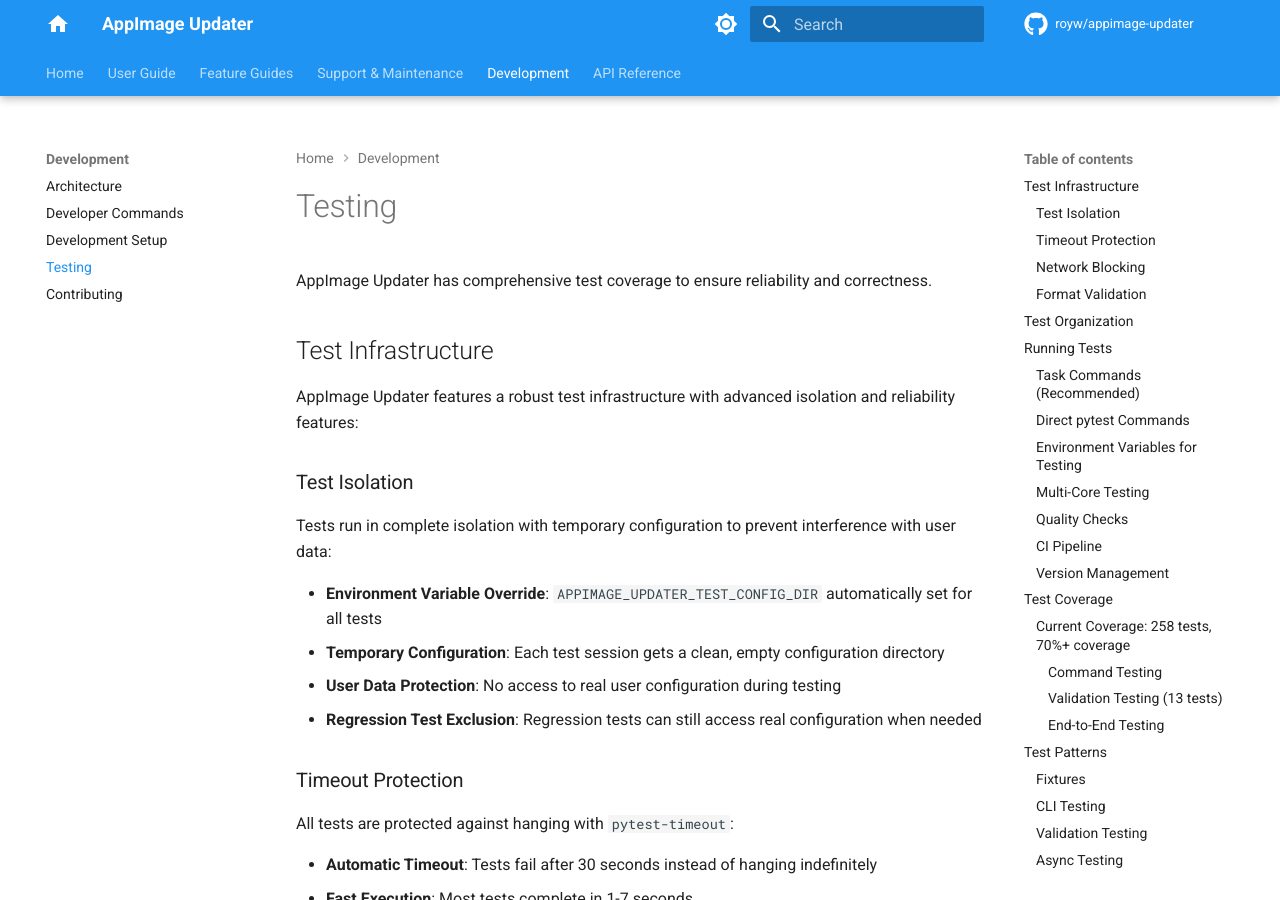
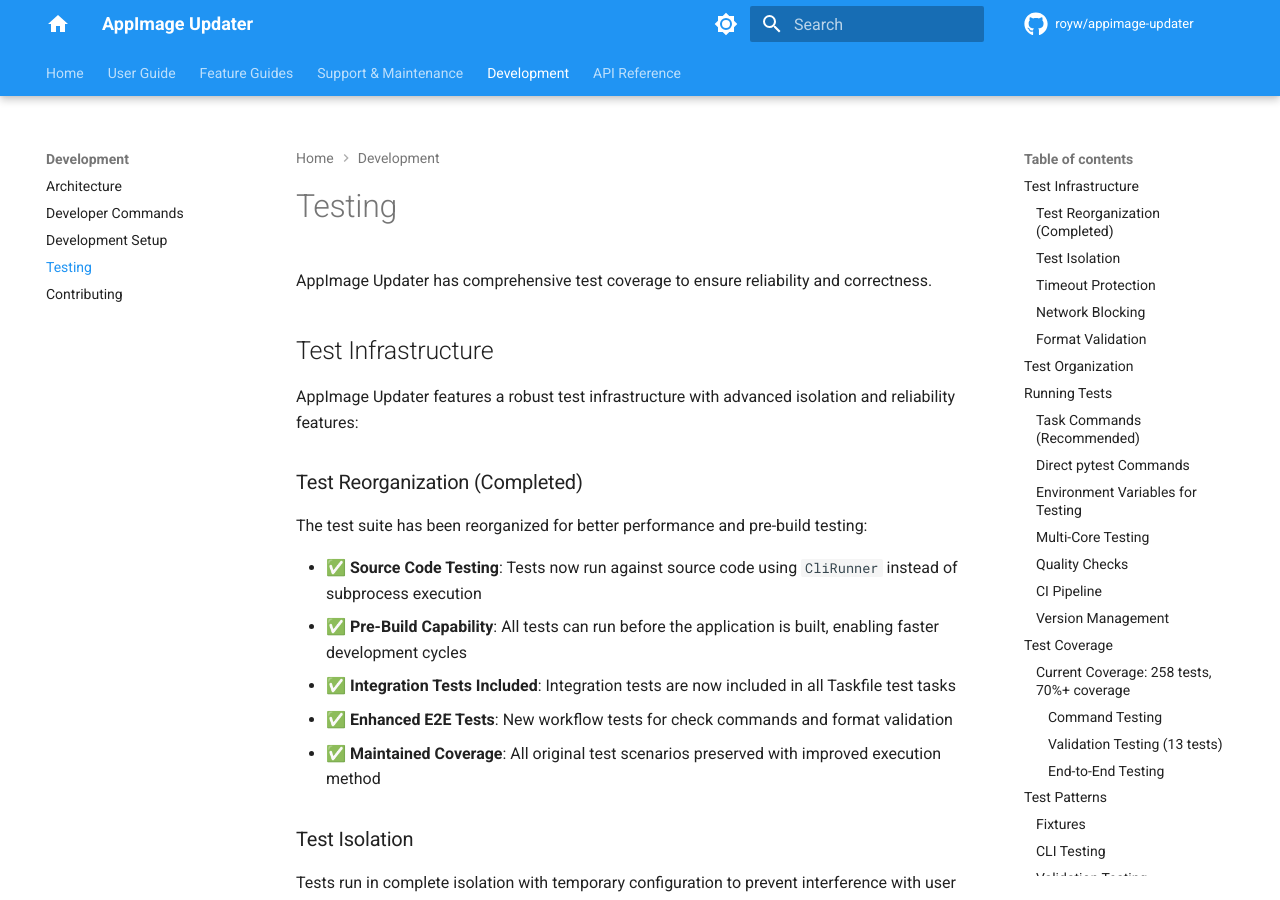
Before and after one commit to royw/appimage-updater, an MkDocs documentation site: the page built from docs/testing.md, in a window 1280 px wide and 900 px high. Built offline with MkDocs 1.6.1 and Material for MkDocs 9.7.7, drawn with Linux system fonts in a browser that asks for light colours; comment, search, counter and statistics services are not loaded; some of the changed text lies outside the part shown.

Commit message:
docs: update testing documentation and remove temporary files
✅ **Documentation Updates Completed**

**Removed Temporary Files:**
- Deleted TESTING_REORGANIZATION.md (temporary working document)
- Deleted TESTING.md (misplaced root-level file)

**Updated docs/testing.md:**
- Added Test Reorganization section documenting completed work
- Updated test organization structure to show new e2e tests
- Added test:integration task to recommended commands
- Documented source code testing with CliRunner
- Highlighted pre-build testing capabilities

**Key Documentation Changes:**
- Documented new test_check_command_workflows.py
- Documented new test_format_validation_workflows.py
- Added integration/ test directory to structure
- Updated task commands to include test:integration
- Emphasized faster development workflow benefits

**Benefits Documented:**
- Pre-build testing capability
- Faster test execution with CliRunner
- Enhanced development workflow
- Maintained comprehensive coverage
- Integration tests now included in all test tasks

All documentation now properly reflects the completed test reorganization work and is located in the correct docs/ directory.

````diff
--- a/docs/testing.md
+++ b/docs/testing.md
@@ -5,6 +5,16 @@
 ## Test Infrastructure
 
 AppImage Updater features a robust test infrastructure with advanced isolation and reliability features:
+
+### Test Reorganization (Completed)
+
+The test suite has been reorganized for better performance and pre-build testing:
+
+- **✅ Source Code Testing**: Tests now run against source code using `CliRunner` instead of subprocess execution
+- **✅ Pre-Build Capability**: All tests can run before the application is built, enabling faster development cycles
+- **✅ Integration Tests Included**: Integration tests are now included in all Taskfile test tasks
+- **✅ Enhanced E2E Tests**: New workflow tests for check commands and format validation
+- **✅ Maintained Coverage**: All original test scenarios preserved with improved execution method
 
 ### Test Isolation
 
@@ -48,16 +58,20 @@
 ```text
 tests/
 ├── e2e/
-│   ├── conftest.py                # Shared E2E test fixtures
-│   ├── test_cli_commands.py       # Core CLI functionality tests
-│   ├── test_add_remove_commands.py # Add/remove command tests
-│   ├── test_pattern_matching.py   # Pattern matching tests
-│   └── test_integration_smoke.py  # Basic integration tests
+│   ├── conftest.py                      # Shared E2E test fixtures
+│   ├── test_cli_commands.py             # Core CLI functionality tests
+│   ├── test_add_remove_commands.py      # Add/remove command tests
+│   ├── test_check_command_workflows.py  # Check command workflows (NEW)
+│   ├── test_format_validation_workflows.py # Format validation (NEW)
+│   ├── test_pattern_matching.py         # Pattern matching tests
+│   └── test_integration_smoke.py        # Basic integration tests
+├── integration/
+│   └── test_direct_workflow_simple.py   # Component integration tests
 ├── functional/
-│   ├── test_edit_command.py       # CLI edit command tests
-│   ├── test_edit_validation_fixes.py # Validation and error handling tests
-│   └── test_rotation.py           # File rotation functionality tests
-└── unit/                          # Unit tests for individual components
+│   ├── test_edit_command.py             # CLI edit command tests
+│   ├── test_edit_validation_fixes.py    # Validation and error handling tests
+│   └── test_rotation.py                 # File rotation functionality tests
+└── unit/                                # Unit tests for individual components
 ```
 
 ## Running Tests
@@ -65,7 +79,7 @@
 ### Task Commands (Recommended)
 
 ```bash
-# Run all tests (sequential)
+# Run all tests (sequential) - includes unit, functional, integration, and e2e
 task test
 
 # Run tests with parallel execution (faster)
@@ -73,6 +87,9 @@
 
 # Run tests with 8 cores (good balance of speed and reliability)
 task test:parallel-fast
+
+# Run integration tests only
+task test:integration
 
 # Run all tests across supported Python versions found in the .python_versions file  (3.11, 3.12, 3.13)
 task test:all
````
Also changed, not shown: TESTING.md (deleted, +0 -107 lines).
